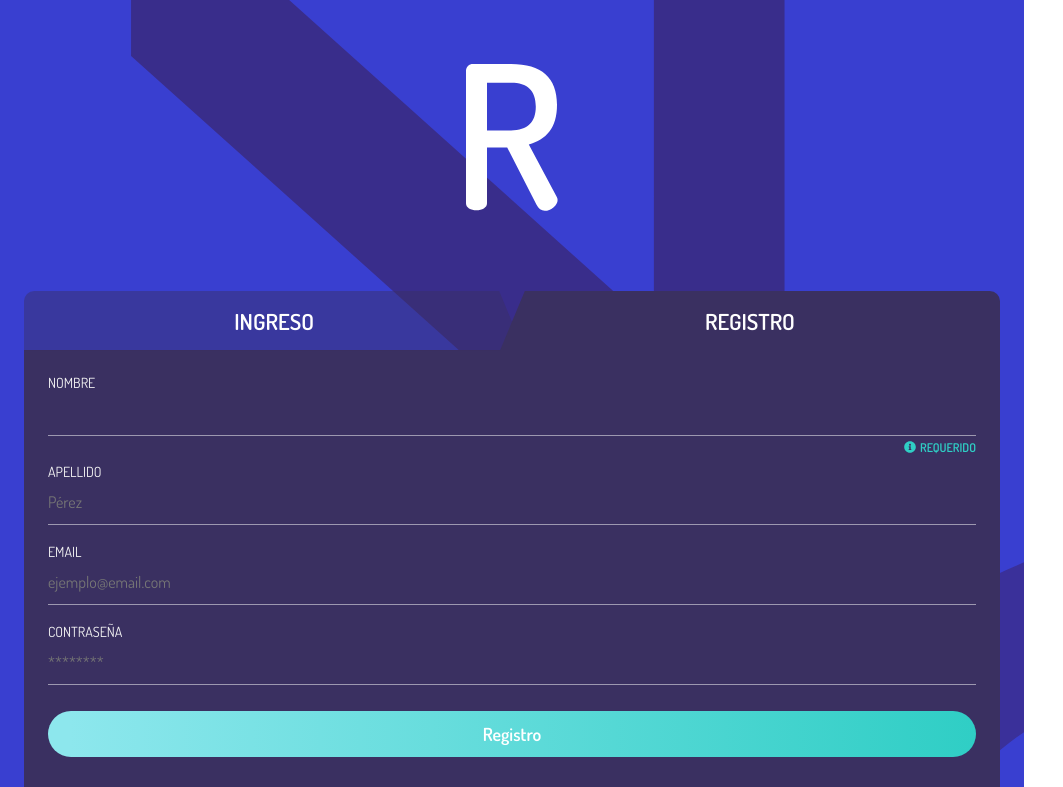
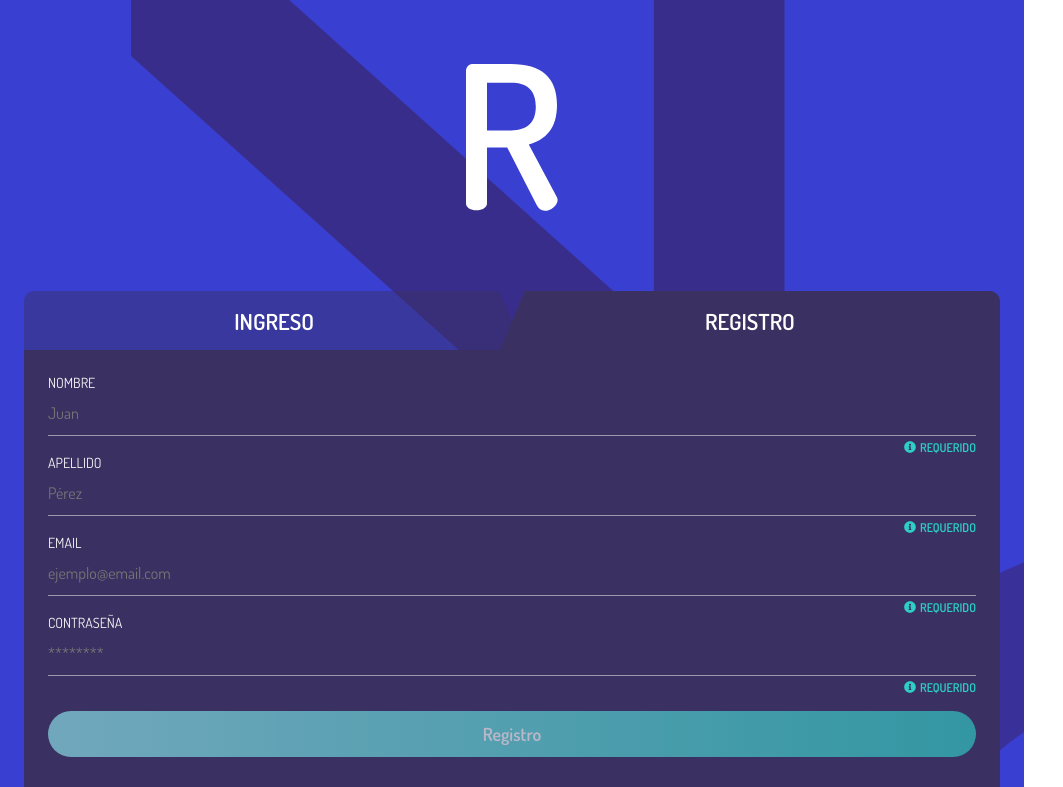
Before and after one commit to hespinoza01/Frontend-omnipro, a React (Create React App) app: page /register in a window 1280 px wide. Shown: the top 787 px of the page, without its empty margins (0-1063 px from the left). Built offline with nearby package versions, Linux system fonts and the light colour scheme.

Commit message:
:sparkles: - Configure store to persist login/register info; :sparkles: - Added hook to simulate server petition for user login/register; :lipstick: - Disable submit buttom when inputs fields is empty

```diff
--- a/src/components/login-form.component.js
+++ b/src/components/login-form.component.js
@@ -1,19 +1,50 @@
 import React from 'react'
+import { useHistory } from 'react-router-dom'
 
 // import components
 import { TextField, SwitchField } from 'components'
 
+// import hooks
+import { useInput, useLoader, useUser } from 'hooks'
+
 export default React.memo(function LoginForm() {
+    const [loader] = useLoader()
+    const History = useHistory()
+
+    // extract function to simulate login petition
+    const { login: LoginUser } = useUser()
+
+    // declare states for capture email and password user input
+    const [password] = useInput('')
+    const [email] = useInput('')
+
     // capture submit action and prevent site reload
-    const _onSubmit = e => {
+    const onSubmit = async e => {
         e.preventDefault()
+        // show loader
+        loader.show()
+
+        // check user credentials
+        const isLogged = await LoginUser(email.value, password.value)
+
+        loader.hide()
+
+        if (isLogged) {
+            History.push('/')
+        }
     }
 
     return (
-        <form className='LoginForm' onSubmit={_onSubmit}>
-            <TextField label='email' placeholder='ejemplo@email.com' />
+        <form className='LoginForm' onSubmit={onSubmit}>
+            <TextField
+                {...email}
+                label='email'
+                placeholder='ejemplo@email.com'
+                type='email'
+            />
 
             <TextField
+                {...password}
                 label='contraseña'
                 placeholder='********'
                 type='password'
@@ -21,7 +52,12 @@ export default React.memo(function LoginForm() {
 
             <SwitchField label='Suscribirse al Newsletter' />
 
-            <button className='LoginForm-submit'>ingreso</button>
+            <button
+                disabled={!(email.value && password.value)}
+                className='LoginForm-submit'
+            >
+                ingreso
+            </button>
 
             <span className='LoginForm-reset_password'>olvide contraseña</span>
         </form>
--- a/src/components/register-form.component.js
+++ b/src/components/register-form.component.js
@@ -1,27 +1,89 @@
+import { useHistory } from 'react-router-dom'
+
 // import components
 import { TextField } from 'components'
 
+// import hooks
+import { useInput, useLoader, useUser } from 'hooks'
+
 export default function RegisterForm() {
+    const [loader] = useLoader()
+    const History = useHistory()
+
+    const { create: RegisterUser } = useUser()
+
+    // capture user input
+    const [firstname] = useInput('')
+    const [lastname] = useInput('')
+    const [email] = useInput('')
+    const [password] = useInput('')
+
     // capture submit action and prevent site reload
-    const _onSubmit = e => {
+    const onSubmit = async e => {
         e.preventDefault()
+
+        // show loader
+        loader.show()
+
+        // persist user register into context
+        await RegisterUser({
+            firstname: firstname.value,
+            lastname: lastname.value,
+            email: email.value,
+            password: password.value,
+        })
+
+        loader.hide()
+
+        // redirect to login
+        History.push('/login')
     }
 
     return (
-        <form className='RegisterForm' onSubmit={_onSubmit}>
-            <TextField label='nombre' required />
-
-            <TextField label='apellido' placeholder='Pérez' />
-
-            <TextField label='email' placeholder='ejemplo@email.com' />
+        <form className='RegisterForm' onSubmit={onSubmit}>
+            <TextField
+                {...firstname}
+                label='nombre'
+                placeholder='Juan'
+                required
+            />
 
             <TextField
+                {...lastname}
+                label='apellido'
+                placeholder='Pérez'
+                required
+            />
+
+            <TextField
+                {...email}
+                label='email'
+                placeholder='ejemplo@email.com'
+                type='email'
+                required
+            />
+
+            <TextField
+                {...password}
                 label='contraseña'
                 placeholder='********'
                 type='password'
+                required
             />
 
-            <button className='RegisterForm-submit'>registro</button>
+            <button
+                disabled={
+                    !(
+                        firstname.value &&
+                        lastname.value &&
+                        email.value &&
+                        password.value
+                    )
+                }
+                className='RegisterForm-submit'
+            >
+                registro
+            </button>
         </form>
     )
 }
--- a/src/hooks/index.js
+++ b/src/hooks/index.js
@@ -1,5 +1,6 @@
 import useAppContext from './useAppContext.hook'
 import useInput from './useInput.hook'
 import useLoader from './useLoader.hook'
+import useUser from './useUser.hook'
 
-export { useAppContext, useInput, useLoader }
+export { useAppContext, useInput, useLoader, useUser }
--- /dev/null
+++ b/src/hooks/useUser.hook.js
@@ -0,0 +1,72 @@
+// import context
+import { useAppContext } from 'hooks'
+import { actions } from 'store'
+
+export default function useUser() {
+    // extact app context
+    const [state, dispatch] = useAppContext()
+
+    /**
+     * Create new user register for login into app
+     * @param {String} firstname
+     * @param {String} lastname
+     * @param {String} email
+     * @param {String} password
+     */
+    const create = ({ firstname, lastname, email, password }) => {
+        return new Promise(resolve => {
+            // extract list for current users
+            const { users } = state
+
+            // create user register
+            users[email] = {
+                firstname,
+                lastname,
+                password,
+            }
+
+            // persist user list into state
+            dispatch(actions.AddUser, users)
+
+            setTimeout(() => resolve(true), 2000)
+        })
+    }
+
+    /**
+     * Get a user from register list
+     * @param {String} email
+     */
+    const getByEmail = email => {
+        return new Promise(resolve => {
+            // extract list for current users
+            const { users } = state
+
+            setTimeout(() => resolve(users[email]), 2000)
+        })
+    }
+
+    /**
+     * Check user login credentials
+     * @param {String} email
+     * @param {String} password
+     */
+    const login = (email, password) => {
+        return new Promise(async resolve => {
+            // search user register
+            const user = await getByEmail(email)
+
+            // if user not exist or credentials as invalids
+            if (!user || user?.password !== password) {
+                resolve(false)
+            }
+
+            resolve(true)
+        })
+    }
+
+    return {
+        create,
+        getByEmail,
+        login,
+    }
+}
--- a/src/store/actions.store.js
+++ b/src/store/actions.store.js
@@ -1,6 +1,18 @@
 /**
  * Actions list for store reducer
  */
-const actions = {}
+const actions = {
+    get AddUser() {
+        return 'ADD_USER'
+    },
+
+    get GetUser() {
+        return 'GET_USER'
+    },
+
+    get AddProduct() {
+        return 'ADD_PRODUCT'
+    },
+}
 
 export default actions
--- a/src/store/initial-state.store.js
+++ b/src/store/initial-state.store.js
@@ -1,3 +1,6 @@
-const initialState = {}
+const initialState = {
+    users: {},
+    shoplist: [],
+}
 
 export default initialState
--- a/src/store/reducer.store.js
+++ b/src/store/reducer.store.js
@@ -10,6 +10,22 @@ export default function Reducer(state, action) {
 
     // Verify action reducer type
     switch (type) {
+        // Add new user to login list
+        case actions.AddUser:
+            // extract current users
+            const { users } = state
+            // register new user
+            users[payload.email] = payload
+
+            return { ...state, users }
+
+        // Add new product to shoplist
+        case actions.AddProduct:
+            const { products } = state
+            products.push(payload)
+
+            return { ...state, products }
+
         default:
             return state
     }
--- a/src/styles/components/app-loader.scss
+++ b/src/styles/components/app-loader.scss
@@ -3,7 +3,7 @@
     @include full-screen;
     justify-content: center;
     align-items: center;
-    background-color: rgba($blue, .99);
+    background-color: rgba($blue, .75);
     color: $white;
     z-index: 10000;
 
--- a/src/styles/partials/_mixins.scss
+++ b/src/styles/partials/_mixins.scss
@@ -65,6 +65,10 @@
     &:active {
         transform: scale(.97);
     }
+
+    &:disabled {
+        opacity: .65;
+    }
 }
 
 @mixin full-screen {
```
